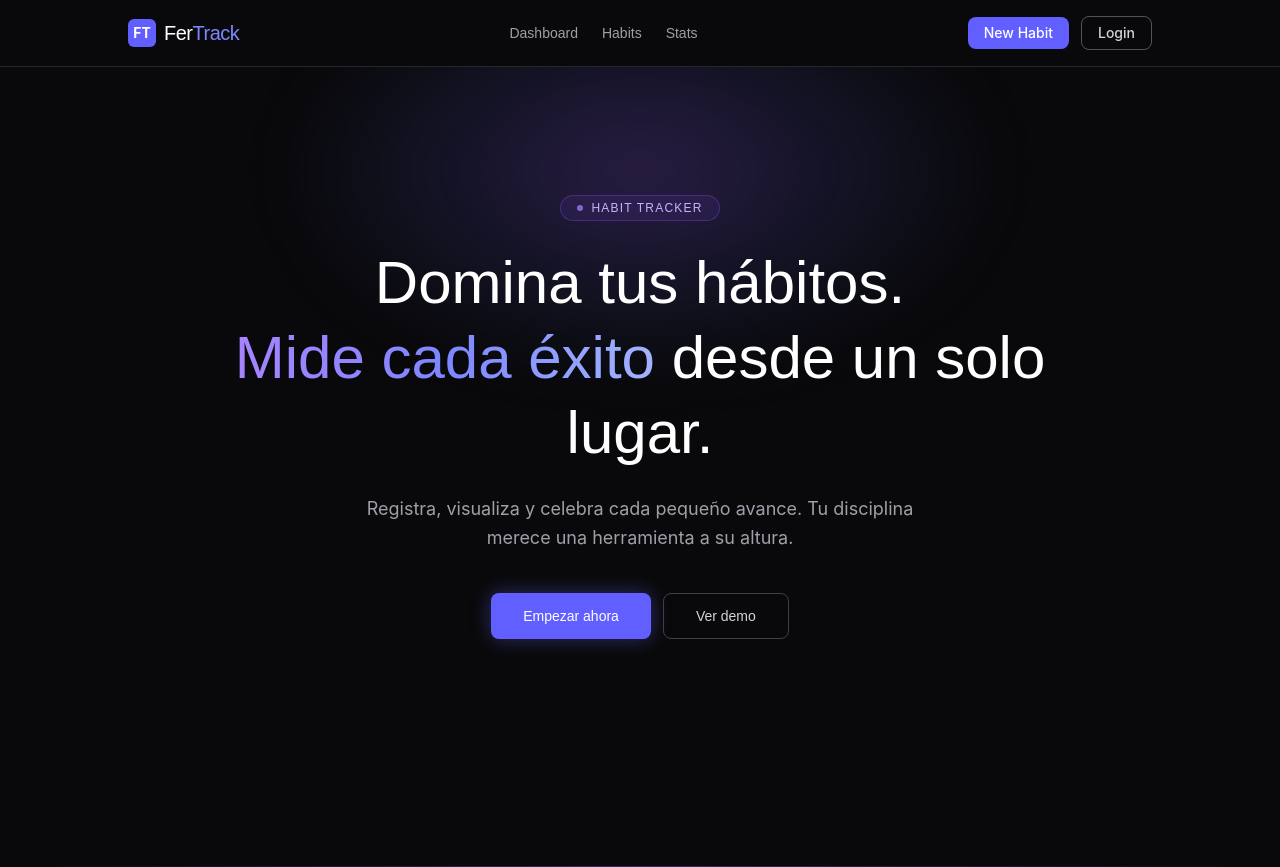
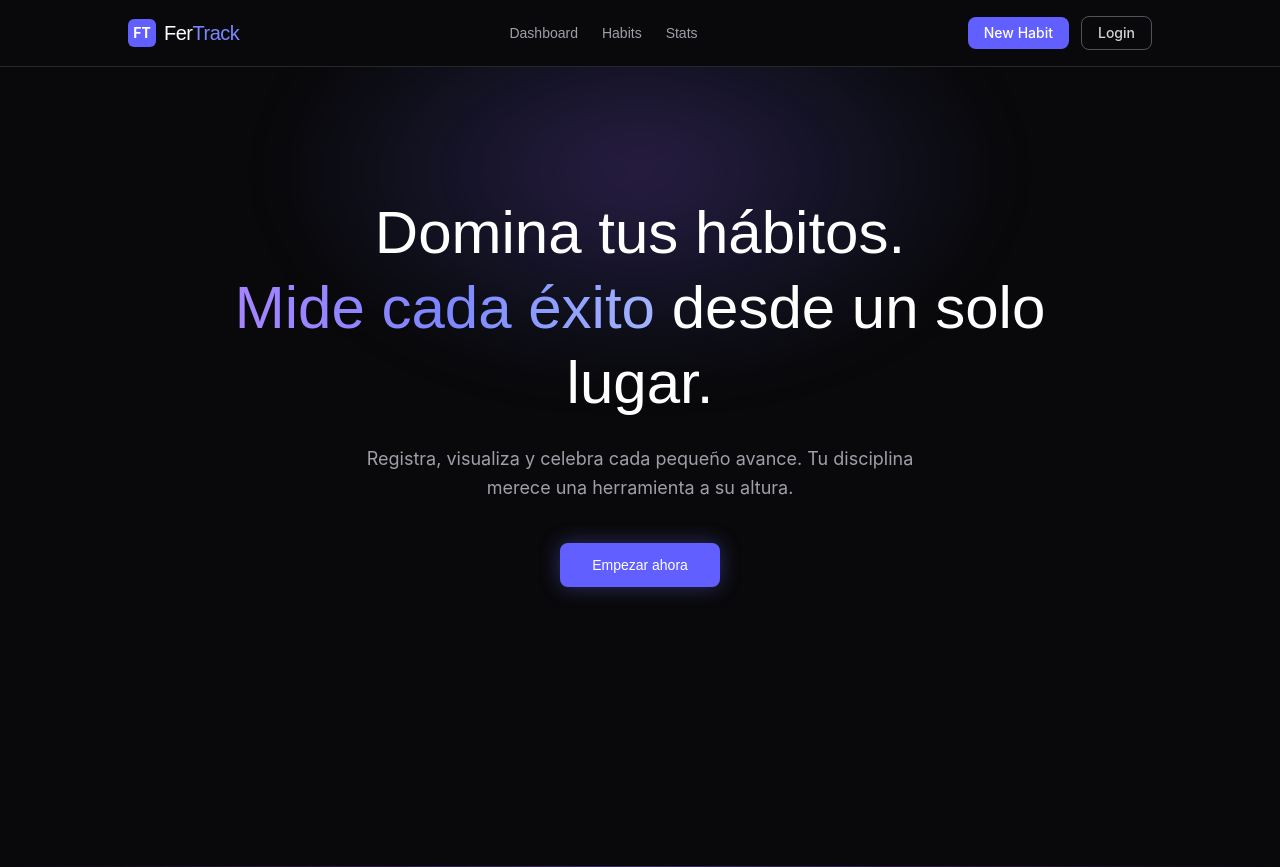
Before and after one commit to fgomez2/fertrack, a React app in the folder frontend/: page / in a window 1280 px wide. Built offline with nearby package versions, Linux system fonts and the light colour scheme; the HTML template or start-up script is replaced by a standard one.

Commit message:
feat: eliminados componentes innecesarios de la UI

```diff
--- a/frontend/src/components/Main.tsx
+++ b/frontend/src/components/Main.tsx
@@ -13,10 +13,6 @@ export function Main() {
 
             {/* Hero sect */}
             <section className="relative z-10 flex flex-col items-center justify-center text-center px-6 pt-32 pb-24 max-w-4xl mx-auto">
-                <span className="mb-6 inline-flex items-center gap-2 rounded-full border border-violet-500/30 bg-violet-500/10 px-4 py-1 text-xs font-archivo text-violet-300 tracking-widest uppercase">
-                    <span className="w-1.5 h-1.5 rounded-full bg-violet-400 animate-pulse" />
-                    Habit Tracker
-                </span>
 
                 {/* ESLOGAN */}
                 <h2 className="font-archivo text-4xl sm:text-5xl md:text-6xl leading-tight text-white">
@@ -39,9 +35,6 @@ export function Main() {
                     <button className="w-full sm:w-auto bg-indigo-500 hover:bg-indigo-400 transition-all duration-300 text-white font-archivo text-sm font-medium px-8 py-3 rounded-lg cursor-pointer [box-shadow:0_0_20px_rgba(99,102,241,0.40)] hover:[box-shadow:0_0_28px_rgba(99,102,241,0.65)]">
                         Empezar ahora
                     </button>
-                    <button className="w-full sm:w-auto border border-zinc-700 hover:border-violet-500 hover:text-violet-400 hover:[box-shadow:0_0_16px_rgba(167,139,250,0.30)] transition-all duration-300 text-zinc-300 font-archivo text-sm font-medium px-8 py-3 rounded-lg cursor-pointer">
-                        Ver demo
-                    </button>
                 </div>
             </section>
 
```
